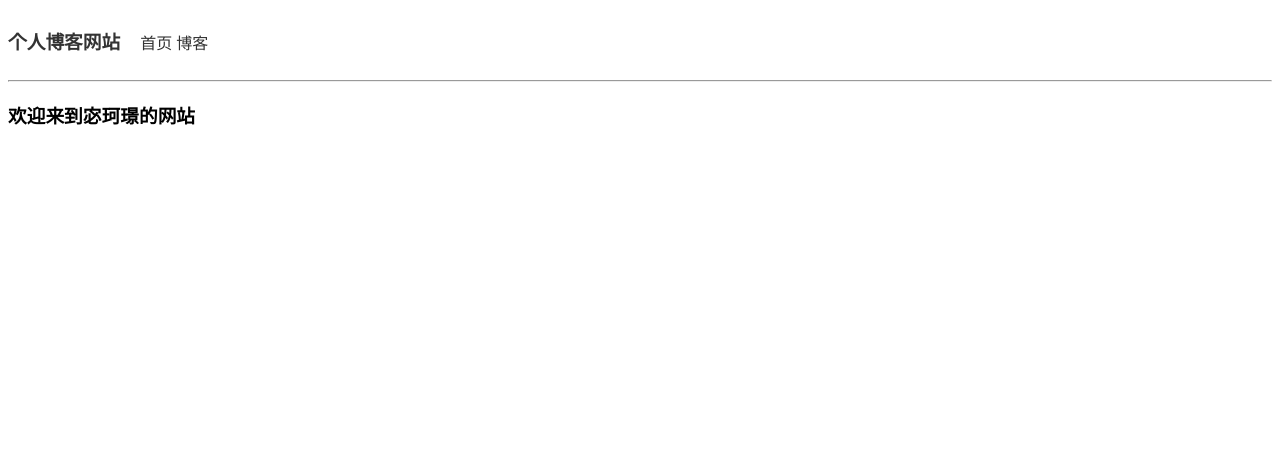
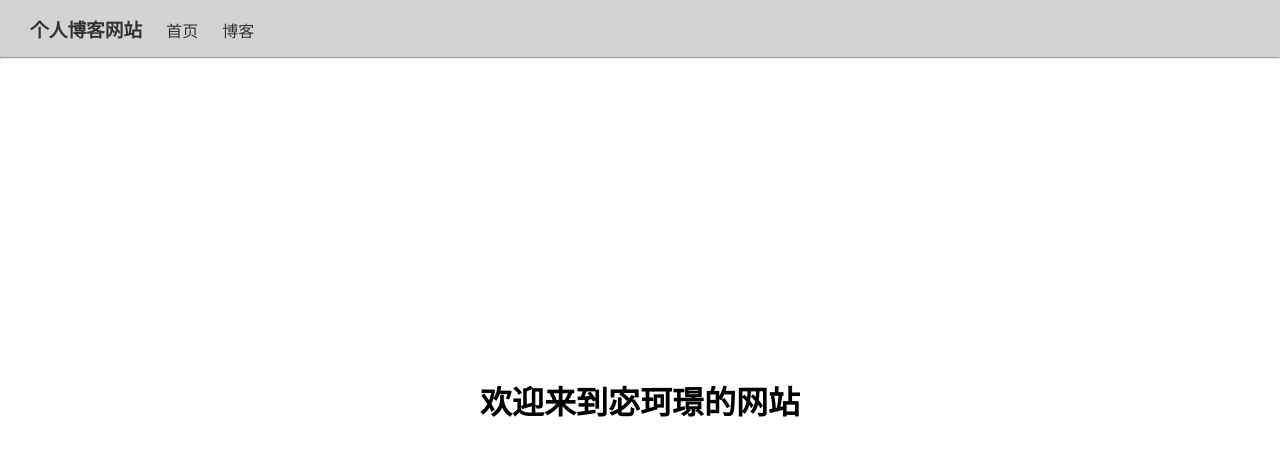
Before and after one commit to DeftMKJ/Blog_Templete, a Django app: page / in a window 1280 px wide. Shown: the top 456 px of the page. Run offline with Django 3.2, Linux system fonts and the light colour scheme.

Commit message:
CSS布局基类

```diff
--- a/mkjwebsite/blogs/urls.py
+++ b/mkjwebsite/blogs/urls.py
@@ -4,7 +4,7 @@ from . import views
 app_name = 'blogs'
 
 urlpatterns = [
-    re_path(r'^blogs$',views.blog_index, name='blog_index'),
+    re_path(r'^index$',views.blog_index, name='blog_index'),
     re_path(r'^detail/(\d+)/$',views.blog_details, name='blog_details'),
     re_path(r'^type/(\d+)/$',views.blog_types, name='blog_types'),
 ]
--- /dev/null
+++ b/mkjwebsite/static/css/base.css
@@ -0,0 +1,19 @@
+* {
+    margin: 0px;
+    padding: 0px;
+}
+
+.nav a {
+    text-decoration: None;
+    color: #333;
+    padding: 10px 10px;
+}
+
+.nav h3 {
+    display: inline-block;
+}
+
+.nav {
+    background-color: lightgray;
+    padding: 15px 20px;
+}
--- /dev/null
+++ b/mkjwebsite/static/css/home.css
@@ -0,0 +1,6 @@
+.content {
+    position: absolute;
+    left: 50%;
+    top: 50%;
+    transform: translate(-50%, -50%);
+}
--- a/mkjwebsite/templates/base.html
+++ b/mkjwebsite/templates/base.html
@@ -1,3 +1,4 @@
+{% load staticfiles %}
 <!DOCTYPE html>
 <html>
 <head>
@@ -5,19 +6,22 @@
     <title>{% block title %}
 
     {% endblock %}</title>
+
+    {% block cssstyle %}
+
+    {% endblock %}
+
+    <link rel="stylesheet" href="{% static 'css/base.css' %}">
+
 </head>
 <body>
-<div class="title">
+<div class="nav">
     <h3>
         <a href="{% url 'blogs_module:blog_index' %}">个人博客网站</a>
 
     </h3>
-    <div>
-        <a href="{% url 'home' %}">首页</a>
-        <a href="{% url 'blogs_module:blog_index' %}">博客</a>
-    </div>
-
-
+    <a href="{% url 'home' %}">首页</a>
+    <a href="{% url 'blogs_module:blog_index' %}">博客</a>
 </div>
 <hr>
 {% block content %}
@@ -25,24 +29,5 @@
 {% endblock %}
 
 
-<style>
-    .title a {
-        text-decoration: None;
-        color: #333;
-    }
-
-    .title h3{
-        display: inline-block;
-    }
-
-    .title div{
-        display: inline-block;
-        margin-left: 1em;
-    }
-
-
-</style>
-
-
 </body>
 </html>
--- a/mkjwebsite/templates/home.html
+++ b/mkjwebsite/templates/home.html
@@ -1,4 +1,10 @@
+
 {% extends 'base.html' %}
+{% load staticfiles %}
+
+{% block cssstyle %}
+    <link rel="stylesheet" href="{% static 'css/home.css' %}">
+{% endblock %}
 
 {% block title %}
     个人博客网站
@@ -6,5 +12,6 @@
 
 
 {% block content %}
-    <h3>欢迎来到宓珂璟的网站</h3>
+    <h1 class="content">欢迎来到宓珂璟的网站</h1>
+
 {% endblock %}
```
Also changed, not shown: mkjwebsite/mkjwebsite/settings.py (+10 -6 lines).
